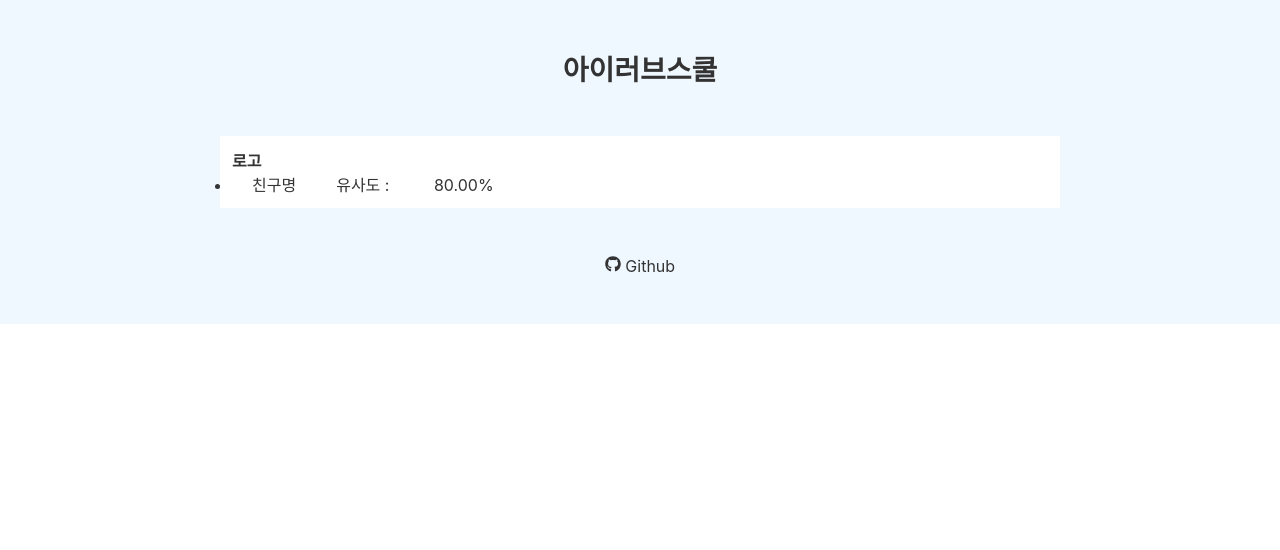
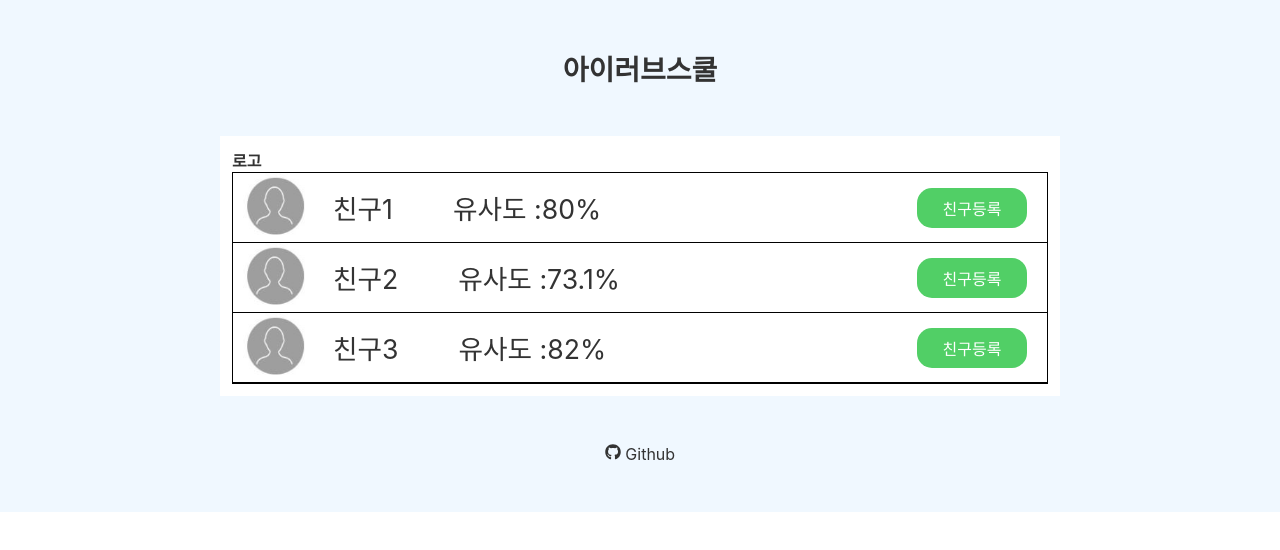
Before and after one commit to boostcamp-2020/relay_12, a React (Create React App) app in the folder front/: page /accounts in a window 1280 px wide. Shown: the top 550 px of the page. Built offline with nearby package versions, Linux system fonts and the light colour scheme.

Commit message:
리스트 컴포넌트 구현

```diff
--- /dev/null
+++ b/front/src/components/List/AccoutsList.css
@@ -0,0 +1,46 @@
+#fname,
+#similarity {
+    font-size: 20pt;
+}
+
+#fname {
+    margin-left: 80px;
+}
+
+#similarity {
+    margin-left: 20px;
+}
+
+#user-img {
+    margin-left: 10px;
+    width: 65px;
+    height: 65px;
+}
+
+.button {
+    width: 110px;
+    height: 40px;
+    font-size: 12pt;
+    float: right;
+    margin-right: 20px;
+}
+
+.account-list-container {
+    border: 1px solid black;
+    list-style: none;
+    padding-left: 0px;
+}
+
+.account-list-container>.account-list-item {
+    height: 70px;
+    position: relative;
+    border-bottom: 1px solid black;
+}
+
+.account-list-container>.account-list-item>.account-item-area {
+    /* background-color: red; */
+    position: absolute;
+    top: 50%;
+    transform: translateY(-50%);
+    width: 100%;
+}
--- /dev/null
+++ b/front/src/components/List/AccoutsList.js
@@ -0,0 +1,35 @@
+import React, { Component } from "react";
+import "./AccoutsList.css";
+import imgUser from "./user.JPG";
+import Button from "../Buttons/Button";
+
+class AccountsList extends Component {
+  getAccountList() {
+    let { data } = this.props;
+    let accounts = [];
+    if (data !== undefined) {
+      accounts = data.reduce((acc, account, idx) => {
+        console.log(acc);
+        return acc.concat([
+          <li className="account-list-item">
+            <img id="user-img" src={imgUser} alt="" />
+            <div className="account-item-area">
+              <span id="fname">{account.fname}</span>
+              <span id="similarity">유사도 :{account.similarity}%</span>
+              <Button className="btn-add">친구등록</Button>
+            </div>
+          </li>,
+        ]);
+      }, accounts);
+    }
+
+    return accounts;
+  }
+
+  render() {
+    let accounts = this.getAccountList();
+    return <ul className="account-list-container">{accounts}</ul>;
+  }
+}
+
+export default AccountsList;
--- a/front/src/pages/Accounts.js
+++ b/front/src/pages/Accounts.js
@@ -1,21 +1,52 @@
 import React, { Component } from "react";
 import "./Accounts.css";
-import Button from "../components/Buttons/Button";
+import AccountsList from "../components/List/AccoutsList";
 
 class Accounts extends Component {
+  constructor(props) {
+    super(props);
+    this.state = {
+      accounts: [
+        {
+          fname: "친구1",
+          similarity: 80.0,
+        },
+        {
+          fname: "친구2",
+          similarity: 73.1,
+        },
+        {
+          fname: "친구3",
+          similarity: 82.0,
+        },
+      ],
+    };
+  }
+
+  componentDidMount() {
+    // this.requestGetApi();
+  }
+
+  requestGetApi(url) {
+    fetch(url)
+      .then((result) => {
+        return result.json();
+      })
+      .then((json) => {
+        alert(json);
+      })
+      .catch((err) => {
+        new Error("API Error");
+      });
+  }
+
   render() {
     return (
       <div>
         <div>
           <h3>로고</h3>
         </div>
-        <ul>
-          <li>
-            <span>친구명</span>
-            <span>유사도 : </span>
-            <span>80.00%</span>
-          </li>
-        </ul>
+        <AccountsList data={this.state.accounts}></AccountsList>
       </div>
     );
   }
```
Also changed, not shown: front/src/components/List/user.JPG (added).
